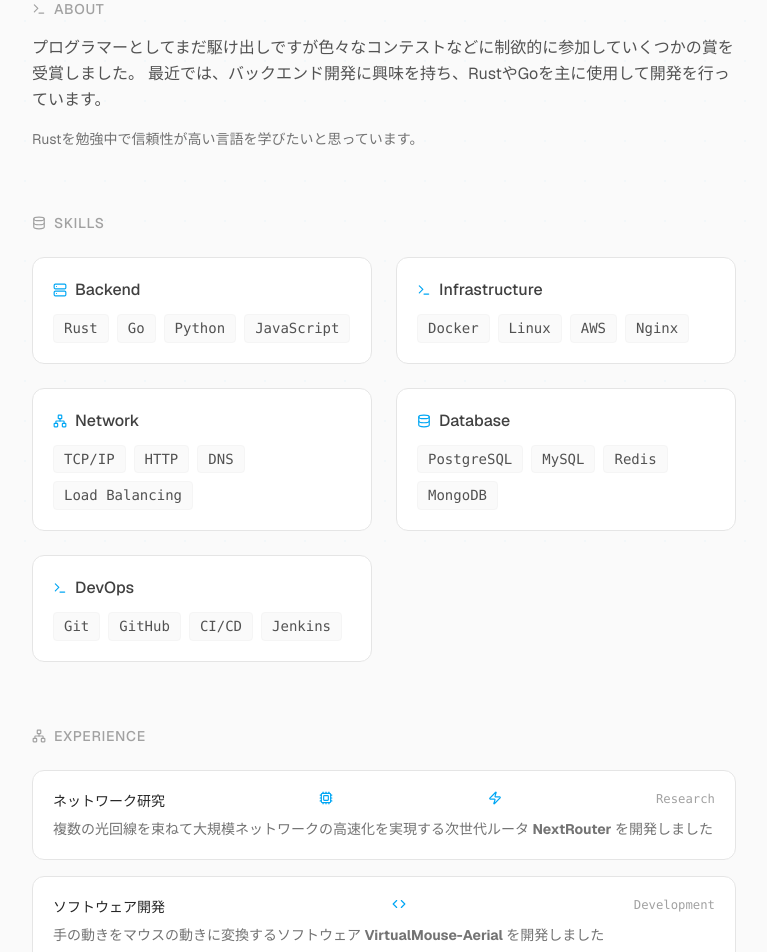
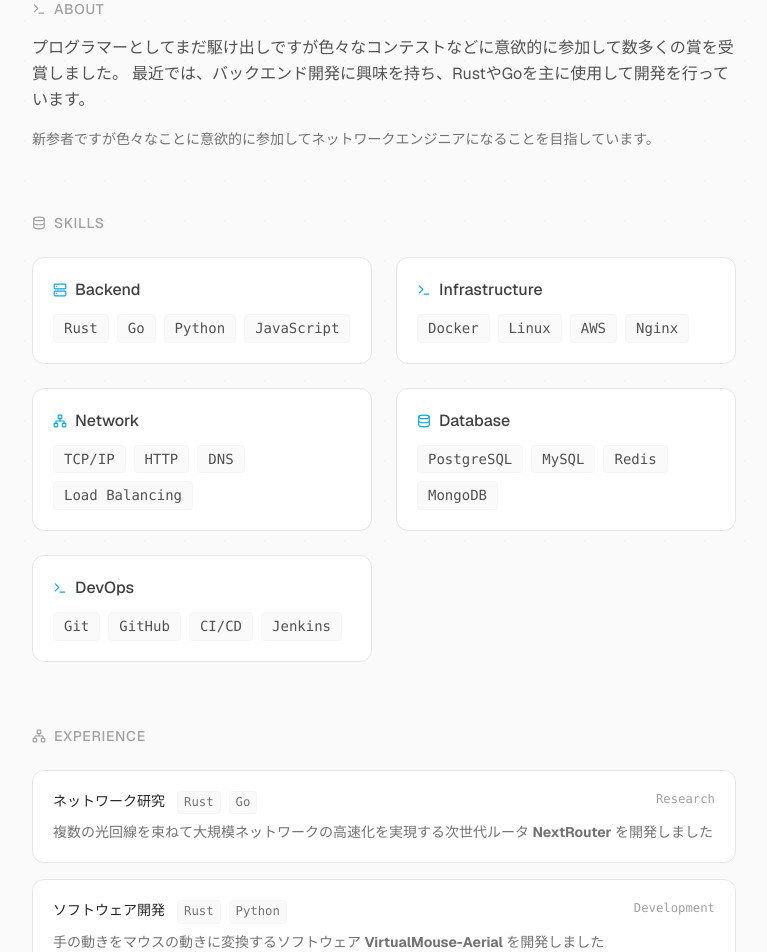
Before and after one commit to IT-F-30/nagashima.shohei, a Next.js app: page /nagashima.shohei/ in a window 1280 px wide. Shown: the part 220-1172 px from the top of the page, without its empty margins (256-1023 px from the left). Built offline with nearby package versions, Linux system fonts and the light colour scheme.

Commit message:
feat: update about section to reflect new career goals and replace project icons with technology tags

```diff
--- a/src/app/page.tsx
+++ b/src/app/page.tsx
@@ -46,11 +46,11 @@ export default function Home() {
           About
         </h2>
         <p className="text-neutral-600 leading-relaxed mb-4">
-          プログラマーとしてまだ駆け出しですが色々なコンテストなどに制欲的に参加していくつかの賞を受賞しました。
+          プログラマーとしてまだ駆け出しですが色々なコンテストなどに意欲的に参加して数多くの賞を受賞しました。
           最近では、バックエンド開発に興味を持ち、RustやGoを主に使用して開発を行っています。
         </p>
         <p className="text-neutral-500 text-sm">
-          Rustを勉強中で信頼性が高い言語を学びたいと思っています。
+          新参者ですが色々なことに意欲的に参加してネットワークエンジニアになることを目指しています。
         </p>
       </motion.section>
 
@@ -107,8 +107,11 @@ export default function Home() {
             <a href="https://jr.mitou.org/projects/2025/nextrouter" className="text-sm text-neutral-500">
               <div className="flex items-start justify-between mb-2">
                 <h3 className="font-medium text-neutral-800">ネットワーク研究</h3>
-                <Cpu size={14} className="text-sky-500" />
-                <Zap size={14} className="text-sky-500" />
+                <div className="flex items-center gap-2 ml-3 mr-auto">
+                  <span className="mono text-[10px] px-1.5 py-0.5 bg-neutral-50 text-neutral-500 rounded border border-neutral-100">Rust</span>
+                  <span className="mono text-[10px] px-1.5 py-0.5 bg-neutral-50 text-neutral-500 rounded border border-neutral-100">Go</span>
+                </div>
+
                 <span className="mono text-xs text-neutral-400">Research</span>
               </div>
               <p className="text-sm text-neutral-500">
@@ -120,7 +123,10 @@ export default function Home() {
             <a href="https://zenjyocon.jp/" className="text-sm text-neutral-500">
               <div className="flex items-start justify-between mb-2">
                 <h3 className="font-medium text-neutral-800">ソフトウェア開発</h3>
-                <Code size={14} className="text-sky-500" />
+                <div className="flex items-center gap-2 ml-3 mr-auto">
+                  <span className="mono text-[10px] px-1.5 py-0.5 bg-neutral-50 text-neutral-500 rounded border border-neutral-100">Rust</span>
+                  <span className="mono text-[10px] px-1.5 py-0.5 bg-neutral-50 text-neutral-500 rounded border border-neutral-100">Python</span>
+                </div>
                 <span className="mono text-xs text-neutral-400">Development</span>
               </div>
               <p className="text-sm text-neutral-500">
```
